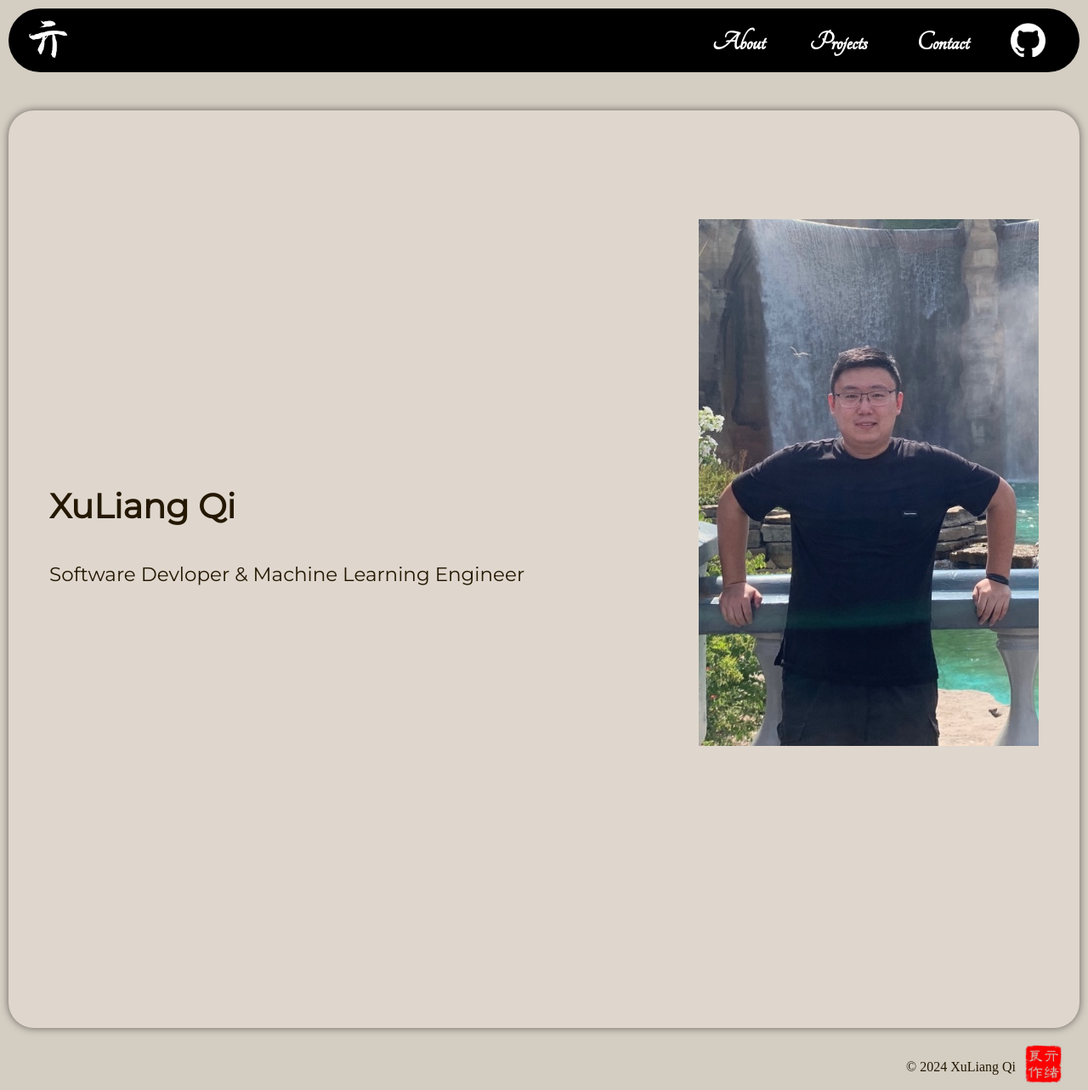
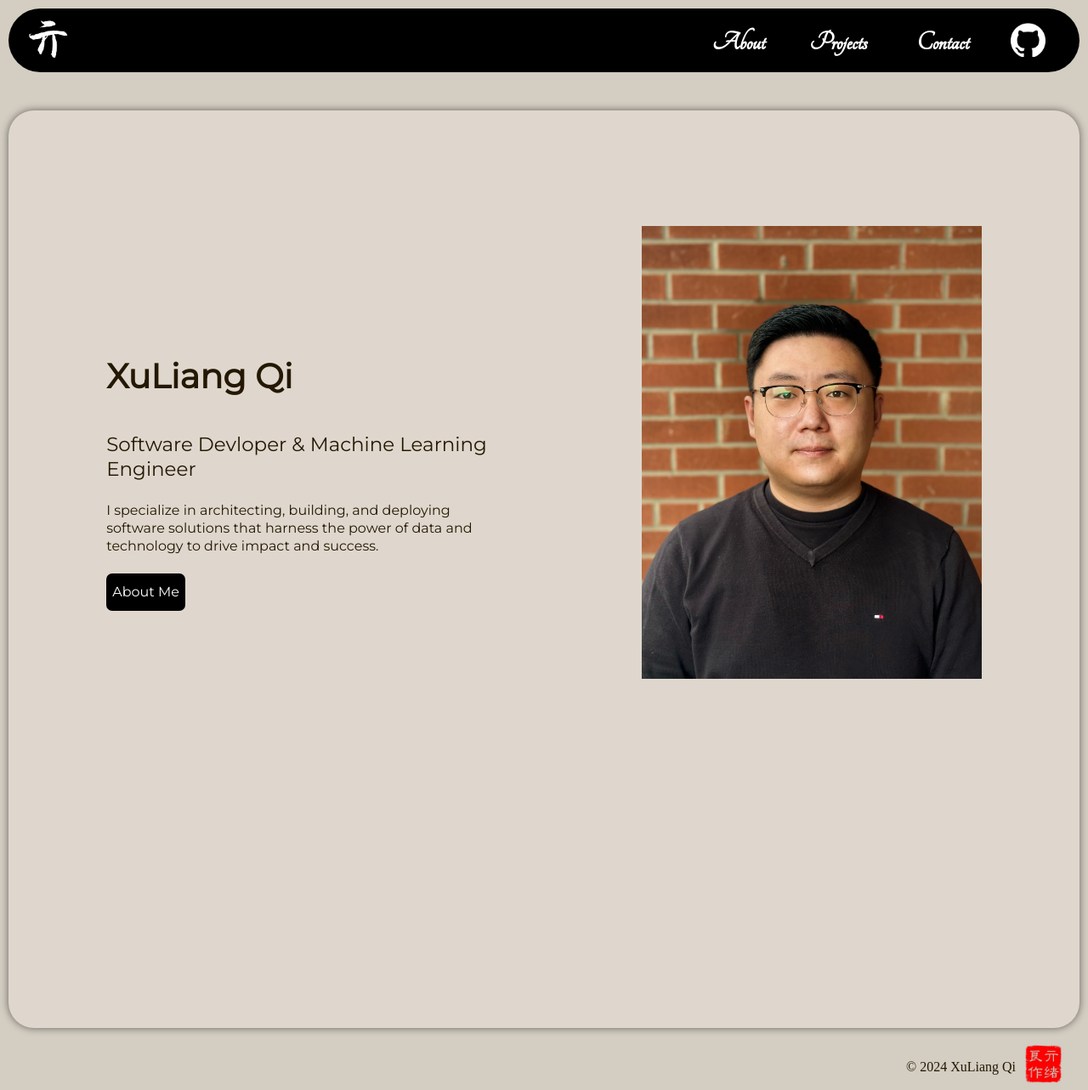
Before and after one commit to XuLiangQi/me-page, a Flask app: page /home in a window 1280 px wide. Shown: the whole page at 85% size. Run offline with Flask 3, Linux system fonts and the light colour scheme.

Commit message:
finishing the website

```diff
--- a/static/css/main.css
+++ b/static/css/main.css
@@ -11,8 +11,9 @@
 }
 
 .info-text-container {
-  margin-top: 16vh;
-  margin-right: 16vw;
+  margin-top: 7vh;
+  margin-left: 9vw;
+  margin-right: 12vw;
 }
 
 .home-title {
@@ -20,14 +21,39 @@
   font-size: 40px;
 }
 
-.home-paragraph {
+.home-paragraph-large {
   font-size: 23px;
+}
+
+.home-paragraph-medium {
+  font-size: 16px;
 }
 
 .home-photo {
   position: relative;
-  margin-top: 16vh;
+  margin-top: 17vh;
+  margin-right: 9vw;
   width: 400px;
+}
+
+.home-button-about {
+  background-color: black;
+  border: none;
+  color: white;
+  align-items: center;
+  text-align: center;
+  cursor: pointer;
+  border-radius: 7px;
+  text-decoration: none;
+  margin-top: 5px;
+  padding: 7px;
+  line-height: 30px;
+  display: inline-block;
+  transition: all 0.5s ease;
+}
+
+.home-button-about:hover {
+  transform: scale(1.07);
 }
 
 .menu-bar-container {
--- a/static/scss/_home.scss
+++ b/static/scss/_home.scss
@@ -10,19 +10,42 @@
     padding-bottom:100px;
 }
 .info-text-container{
-    margin-top:16vh;
-    margin-right:16vw;
+    margin-top:7vh;
+    margin-left:9vw;
+    margin-right:12vw;
 }
 .home-title{
     margin-top:150px;
     font-size:$font-xl;
 }
 
-.home-paragraph{
+.home-paragraph-large{
     font-size:$font-m;
+}
+.home-paragraph-medium{
+    font-size:$font-s;
 }
 .home-photo{
     position:relative;
-    margin-top:16vh;
+    margin-top:17vh;
+    margin-right:9vw;
     width:400px;
 }
+.home-button-about{
+    background-color:black;
+    border: none;
+    color: white;
+    align-items: center;
+    text-align: center;
+    cursor: pointer;
+    border-radius: 7px;
+    text-decoration: none;
+    margin-top:5px;
+    padding:7px;
+    line-height:30px;
+    display: inline-block;
+    transition: all 0.5s ease;
+}
+.home-button-about:hover{
+    transform: scale(1.07);
+}
--- a/templates/contact.html
+++ b/templates/contact.html
@@ -6,7 +6,7 @@
 <section class="contact-container">
     <div class="contact-text-container">
         <h1 class="contact-title">Let's connect!</h1>
-        <p class="contact-paragraph"><b>Click</b> on the <b>logo</b> to go to my profile &#8594</p>
+        <p class="contact-paragraph"><b>Click</b> on the <b>logo</b> and fly to my profile &#8594</p>
     </div>
     <a href="https://www.linkedin.com/in/xuliang-qi/" class="linkedin-photo-container" target="_blank">
     <img src="../static/imgs/linkedin-black.png" alt="linked logo"  class="linkedin-photo">
--- a/templates/home.html
+++ b/templates/home.html
@@ -6,8 +6,10 @@
 <section class="info-container">
     <div class="info-text-container">
         <h1 class="home-title">XuLiang Qi</h1>
-        <p class="home-paragraph">Software Devloper & Machine Learning Engineer</p>
+        <p class="home-paragraph-large">Software Devloper & Machine Learning Engineer</p>
+        <p class="home-paragraph-medium">I specialize in architecting, building, and deploying software solutions that harness the power of data and technology to drive impact and success.</p>
+        <a href="{{ url_for('about') }}" class="home-button-about">About Me</a>
     </div>
-    <img src="../static/imgs/casual.jpeg" alt="" class="home-photo">
+    <img src="../static/imgs/me-brick-wall.jpeg" alt="" class="home-photo">
 </section>
 {% endblock %}
```
Also changed, not shown: templates/projects.html (+6 -2 lines), static/imgs/motor.png (added), 1 other file.
